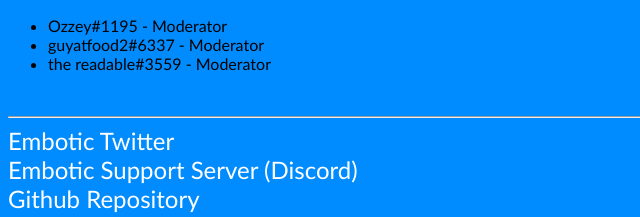
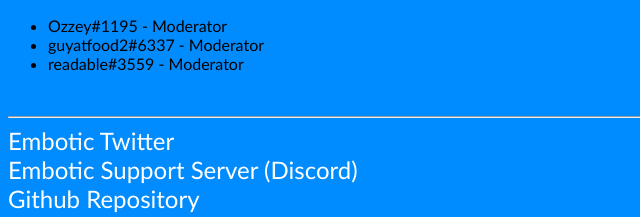
Before and after one commit to Hanezz/Embotic-Website, a plain HTML site: page embotic_pg3.html in a window 1280 px wide. Shown: the part 964-1181 px from the top of the page, 0-640 px from the left. Drawn offline with Linux system fonts and the light colour scheme.

Commit message:
Update embotic_pg3.html

```diff
--- a/embotic_pg3.html
+++ b/embotic_pg3.html
@@ -49,7 +49,7 @@
             <ul>
                 <li>Ozzey#1195 - Moderator</li>
                 <li>guyatfood2#6337 - Moderator</li>
-                <li>the readable#3559 - Moderator</li>
+                <li>readable#3559 - Moderator</li>
             </ul>
         </div>
     <br>
```
